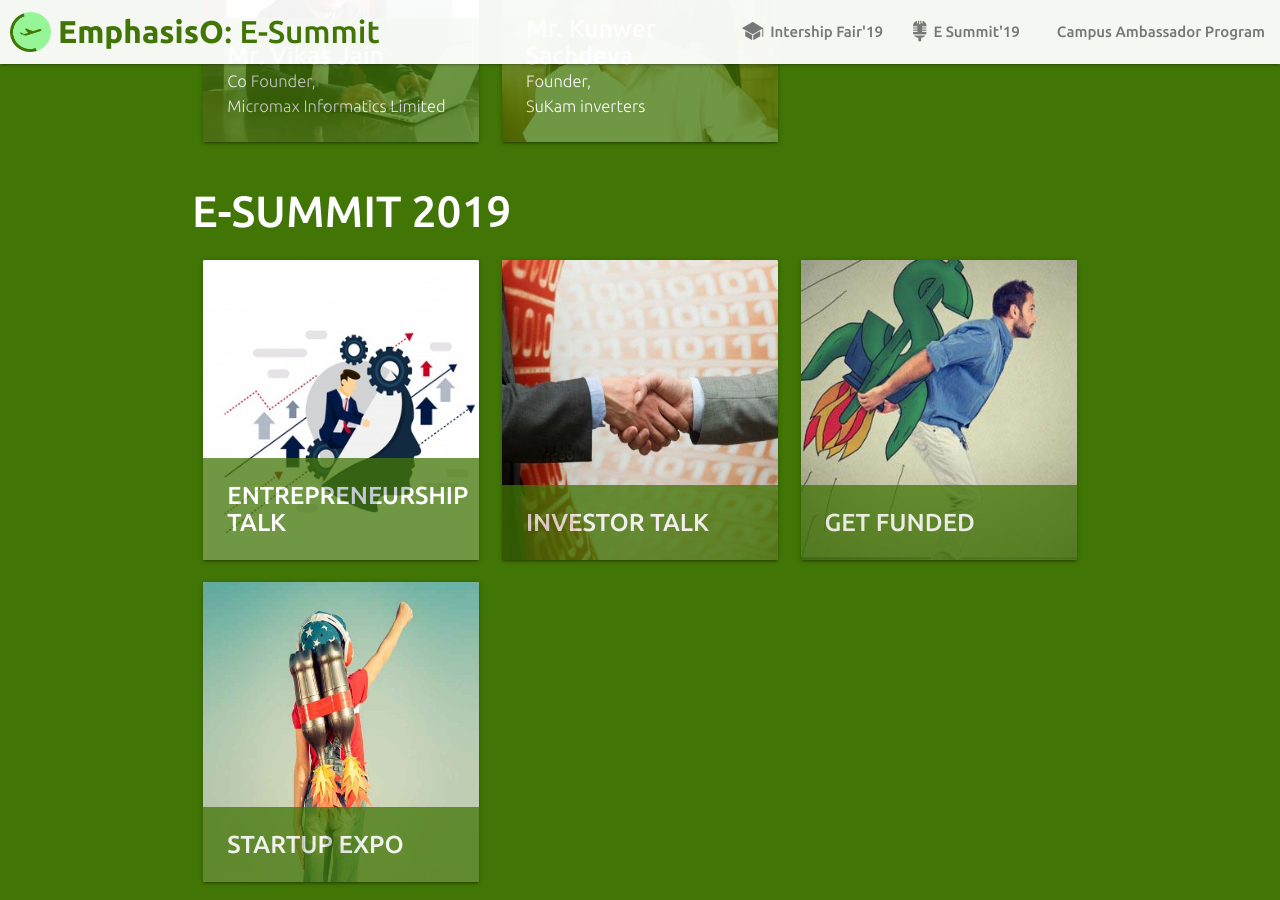
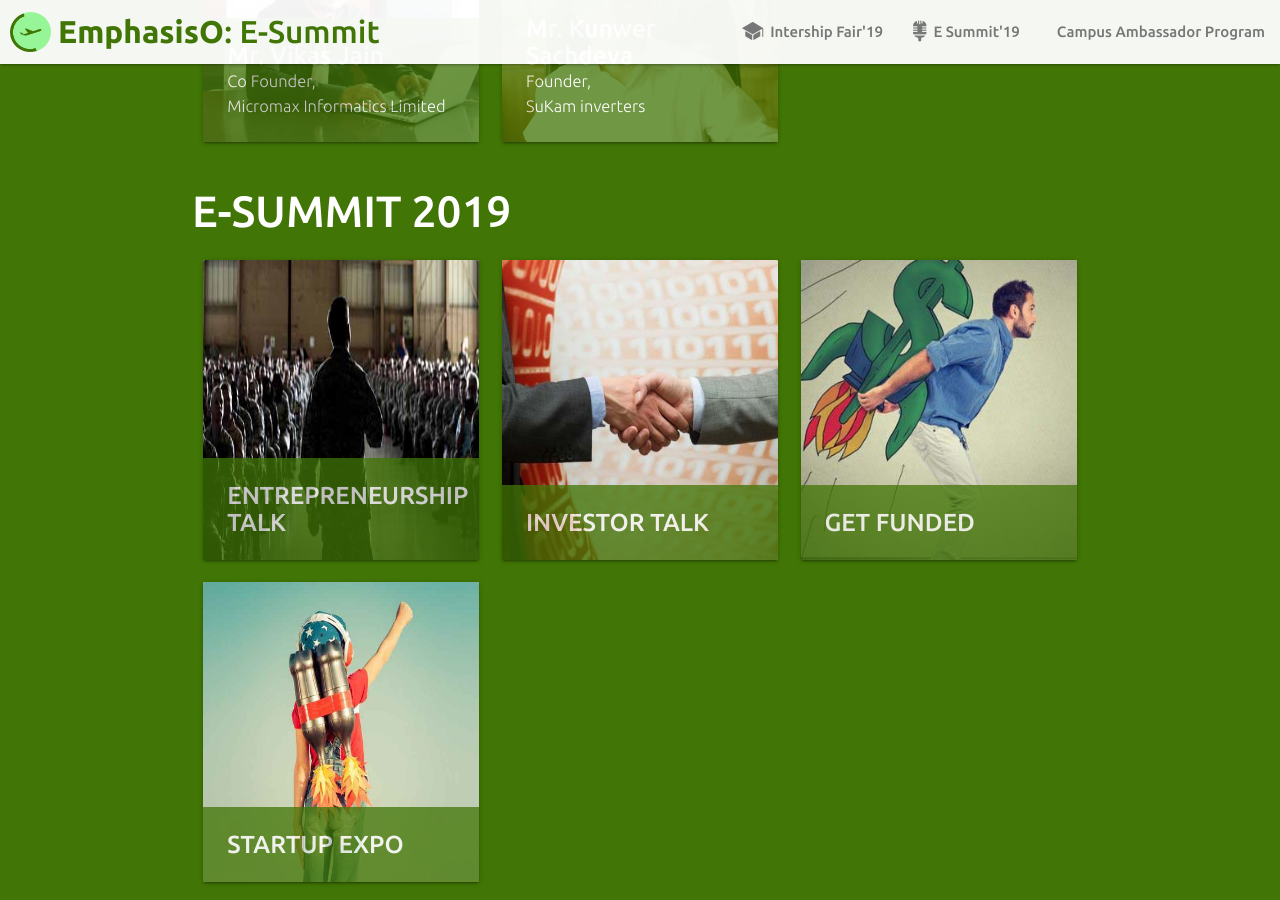
Before and after one commit to FinFO-app/emphasisO.com, a Jekyll site: the page built from index.html, in a window 1280 px wide and 900 px high, scrolled down 2300 px. Built offline with Jekyll 4.4.1, drawn with Linux system fonts in a browser that asks for light colours.

Commit message:
img updated

```diff
--- a/_data/esummit.yml
+++ b/_data/esummit.yml
@@ -1,5 +1,5 @@
 - name: ENTREPRENEURSHIP TALK
-  image: entrepreneurship_talk.jpg
+  image: entrepreneurship_talk (2).jpg
   link: esummit.html#entrepreneurship_talk
 
 - name: INVESTOR TALK
```
Also changed, not shown: assets/images/entrepreneurship_talk (2).jpg (added), assets/images/hassan.jpg (added).
